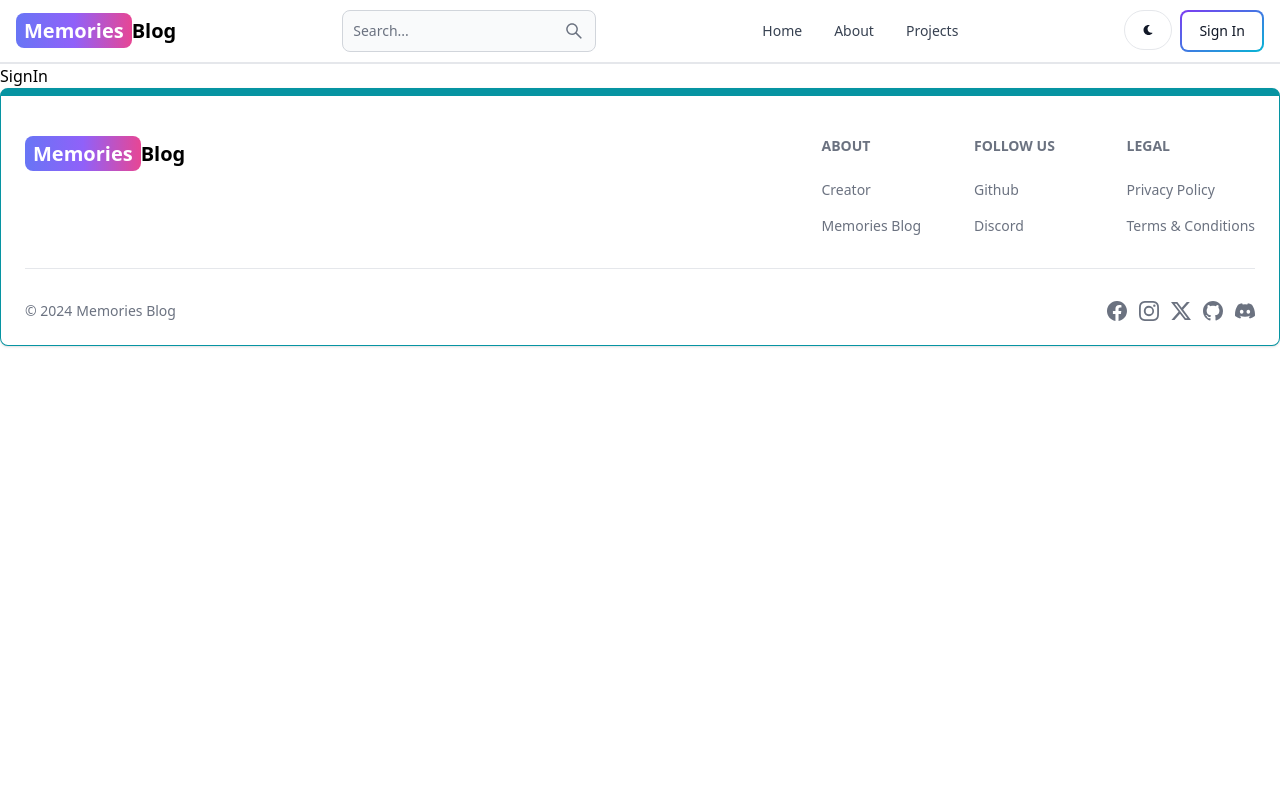
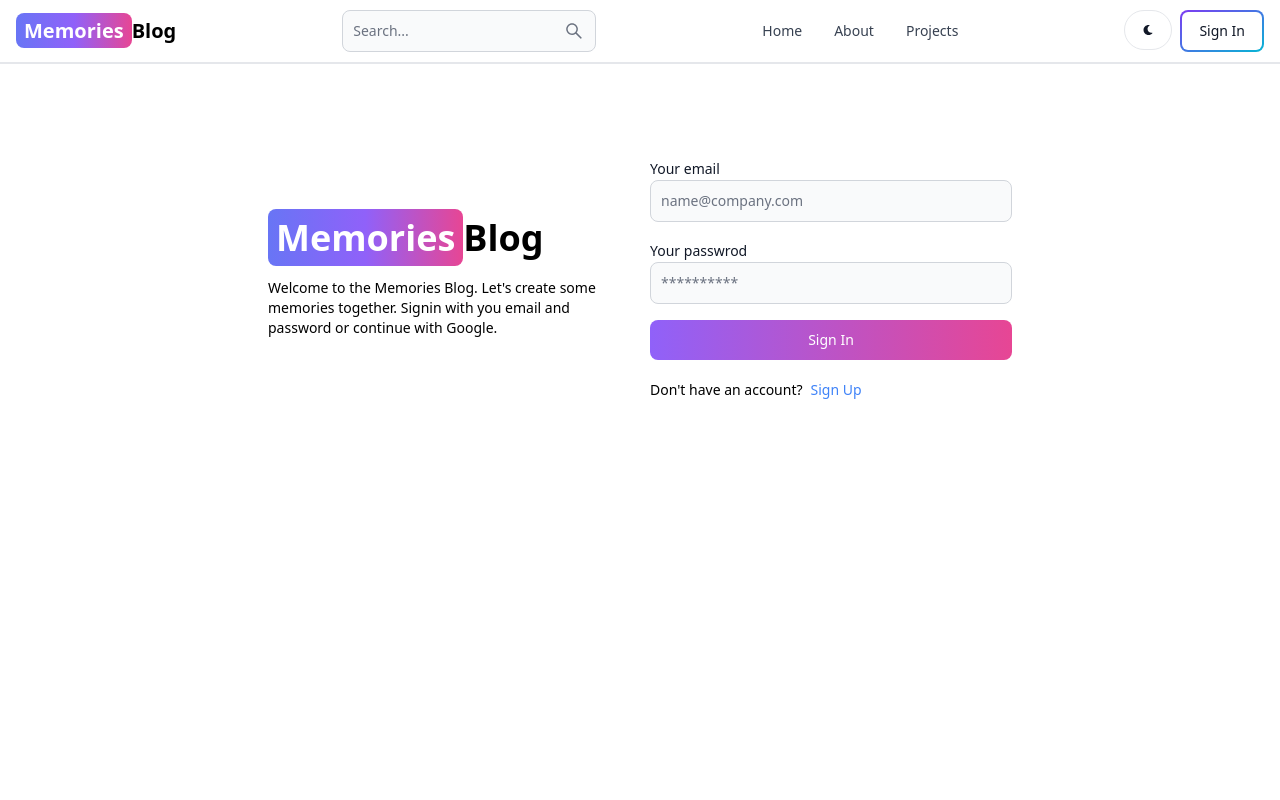
Before and after one commit to SnakeEyes1308/Memories, a React (Vite) app in the folder client/: page /sign-in in a window 1280 px wide. Shown: the top 800 px of the page. Built offline with nearby package versions, Linux system fonts and the light colour scheme.

Commit message:
modified the signin page

```diff
--- a/client/src/pages/SignIn.jsx
+++ b/client/src/pages/SignIn.jsx
@@ -1,9 +1,105 @@
-import React from 'react'
+import React, { useState } from 'react'
+import { Link , useNavigate } from 'react-router-dom'
+import { Alert, Label, Spinner } from 'flowbite-react'
+import { TextInput } from 'flowbite-react'
+import { Button } from 'flowbite-react'
+
 
 export default function SignIn() {
+  const [formData, setFormData] = useState({});
+  const [errorMessage, setErrorMessage] = useState(null);
+  const [loading, setLoading] = useState(false);
+  const navigate = useNavigate();
+  const handleChange = (e) => {
+    setFormData({ ...formData , [e.target.id]: e.target.value.trim() });
+  };
+  const handleSubmit = async (e) => {
+    e.preventDefault();
+    if(!formData.email || !formData.password){
+      return setErrorMessage('Please fill in all fields');
+    }
+    try {
+      setLoading(true);
+      setErrorMessage(null);
+      const res = await fetch('/api/auth/signin',{
+        method: 'POST',
+        headers:{'Content-Type': 'application/json'},
+        body: JSON.stringify(formData),
+      });
+      const data = await res.json();
+      if (data.success === false){
+        return setErrorMessage(data.message);
+      }
+      // setLoading(false);
+      if(res.ok){
+        navigate('/ ');
+      }
+      } catch (error) {
+        setErrorMessage(error.message);
+        // setLoading(false);
+      } finally {
+        setLoading(false);
+      }
+
+    };
+
   return (
-    <div>
-      SignIn
+    <div className='min-h-screen mt-20'>
+      <div className = 'flex p-3 max-w-3xl mx-auto flex-col md:flex-row md:items-center gap-5'>
+        {/* Left */}
+        <div className="flex-1">
+        <Link
+        to='/'
+        className='font-bold dark:text-white text-4xl'>
+        <span className='px-2 py-1 bg-gradient-to-r from-indigo-500
+         via-purple-500 to-pink-500 rounded-lg text-white'>Memories</span>
+        Blog
+      </Link>
+      <p className='text-sm mt-5'>
+        Welcome to the Memories Blog.
+        Let's create some memories together. Signin with you email and password or continue with Google.
+      </p>
+        </div>
+        {/* Right */}
+
+          <div className="flex-1">
+            <form className='flex flex-col gap-4' onSubmit={handleSubmit }>
+              <div>
+               <Label value='Your email'/>
+               <TextInput type='email' placeholder='name@company.com ' id='email' onChange={handleChange}/>
+              </div>
+              <div>
+               <Label value='Your passwrod '/>
+               <TextInput type='password' placeholder='**********' id='password' onChange={handleChange}/>
+              </div>
+              <Button gradientDuoTone='purpleToPink' type='submit' disabled={loading}>
+                {
+                  loading ? (
+                    <>
+                      <Spinner size='sm' />
+                      <span className='pl-3'>Loading...</span>
+                    </>
+                  ) : (
+                    'Sign In '
+                  )}
+              </Button>
+            </form>
+            <div className='flex gap-2 text-sm mt-5'>
+            <span>Don't have an account?</span>
+            <Link to='/sign-up' className='text-blue-500'>
+            Sign Up
+            </Link>
+            </div>
+            {
+              errorMessage && (
+                <Alert className='mt-5' color='failure'>
+                  {errorMessage}
+                </Alert>
+              )
+            }
+          </div>
+      </div>
     </div>
-  )
+
+  );
 }
```
